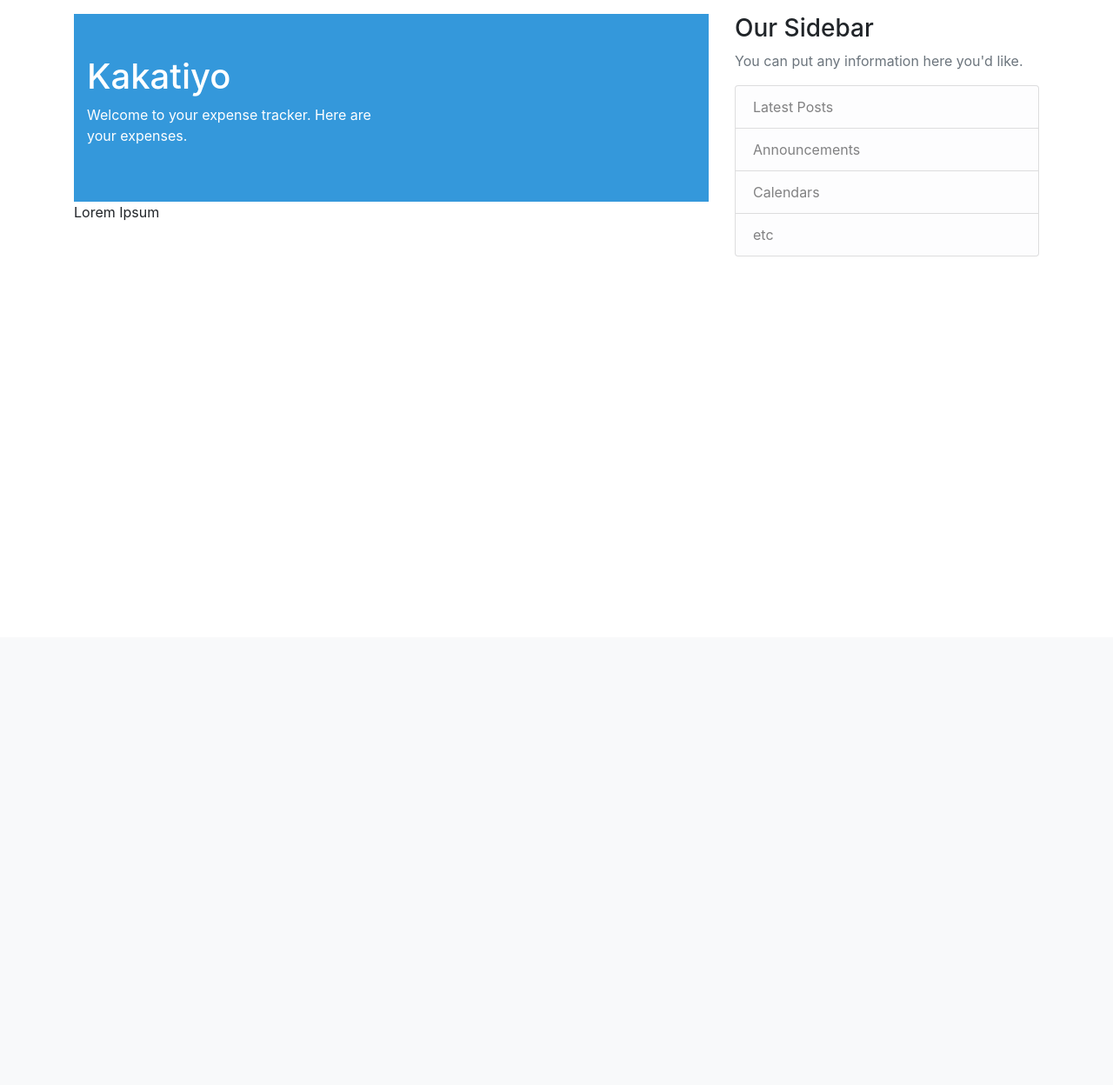
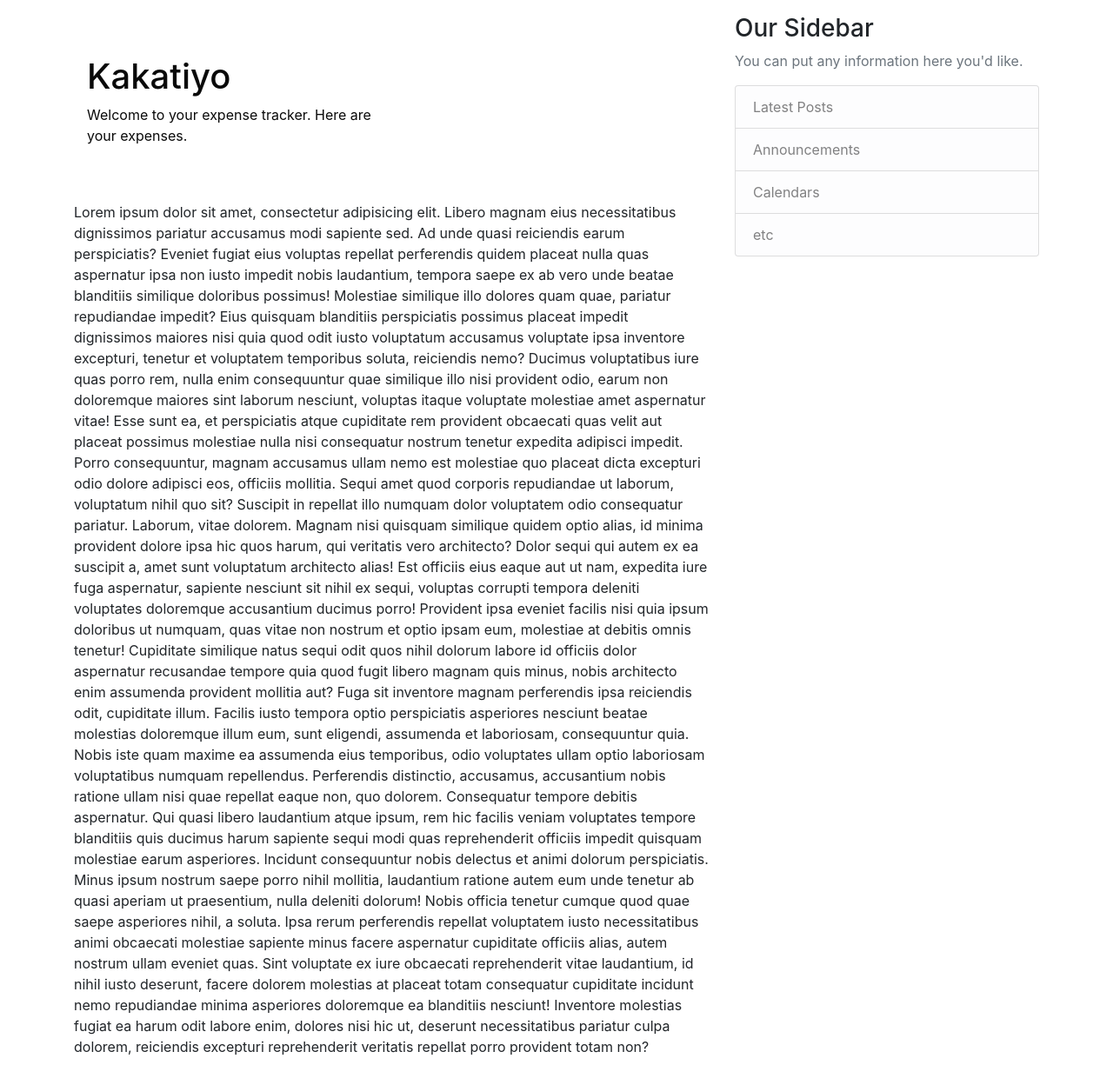
Before and after one commit to PeterOsoo/expense-tracker-cg, a Django app: page / in a window 1280 px wide. Shown: the part 67-1315 px from the top of the page at 87% size. Before the commit the page ends 362 px from the top, so only its background shows below. Run offline with Django 4.2, Linux system fonts and the light colour scheme; some libraries are stand-ins or nearby versions.

Commit message:
add content to home page

```diff
--- a/tracker/templates/home.html
+++ b/tracker/templates/home.html
@@ -1,7 +1,7 @@
 {% extends 'base.html' %} {% block content %}
 
 <!-- header  -->
-<header class="py-5" style="background-color: #3498db; color: #fff">
+<header class="py-5" style="color: #0a0a0a">
 	<div class="container">
 		<div class="row">
 			<div class="col-md-6">
@@ -12,5 +12,57 @@
 	</div>
 </header>
 
-<p>Lorem Ipsum</p>
+<p>
+	Lorem ipsum dolor sit amet, consectetur adipisicing elit. Libero magnam eius
+	necessitatibus dignissimos pariatur accusamus modi sapiente sed. Ad unde quasi
+	reiciendis earum perspiciatis? Eveniet fugiat eius voluptas repellat
+	perferendis quidem placeat nulla quas aspernatur ipsa non iusto impedit nobis
+	laudantium, tempora saepe ex ab vero unde beatae blanditiis similique
+	doloribus possimus! Molestiae similique illo dolores quam quae, pariatur
+	repudiandae impedit? Eius quisquam blanditiis perspiciatis possimus placeat
+	impedit dignissimos maiores nisi quia quod odit iusto voluptatum accusamus
+	voluptate ipsa inventore excepturi, tenetur et voluptatem temporibus soluta,
+	reiciendis nemo? Ducimus voluptatibus iure quas porro rem, nulla enim
+	consequuntur quae similique illo nisi provident odio, earum non doloremque
+	maiores sint laborum nesciunt, voluptas itaque voluptate molestiae amet
+	aspernatur vitae! Esse sunt ea, et perspiciatis atque cupiditate rem provident
+	obcaecati quas velit aut placeat possimus molestiae nulla nisi consequatur
+	nostrum tenetur expedita adipisci impedit. Porro consequuntur, magnam
+	accusamus ullam nemo est molestiae quo placeat dicta excepturi odio dolore
+	adipisci eos, officiis mollitia. Sequi amet quod corporis repudiandae ut
+	laborum, voluptatum nihil quo sit? Suscipit in repellat illo numquam dolor
+	voluptatem odio consequatur pariatur. Laborum, vitae dolorem. Magnam nisi
+	quisquam similique quidem optio alias, id minima provident dolore ipsa hic
+	quos harum, qui veritatis vero architecto? Dolor sequi qui autem ex ea
+	suscipit a, amet sunt voluptatum architecto alias! Est officiis eius eaque aut
+	ut nam, expedita iure fuga aspernatur, sapiente nesciunt sit nihil ex sequi,
+	voluptas corrupti tempora deleniti voluptates doloremque accusantium ducimus
+	porro! Provident ipsa eveniet facilis nisi quia ipsum doloribus ut numquam,
+	quas vitae non nostrum et optio ipsam eum, molestiae at debitis omnis tenetur!
+	Cupiditate similique natus sequi odit quos nihil dolorum labore id officiis
+	dolor aspernatur recusandae tempore quia quod fugit libero magnam quis minus,
+	nobis architecto enim assumenda provident mollitia aut? Fuga sit inventore
+	magnam perferendis ipsa reiciendis odit, cupiditate illum. Facilis iusto
+	tempora optio perspiciatis asperiores nesciunt beatae molestias doloremque
+	illum eum, sunt eligendi, assumenda et laboriosam, consequuntur quia. Nobis
+	iste quam maxime ea assumenda eius temporibus, odio voluptates ullam optio
+	laboriosam voluptatibus numquam repellendus. Perferendis distinctio,
+	accusamus, accusantium nobis ratione ullam nisi quae repellat eaque non, quo
+	dolorem. Consequatur tempore debitis aspernatur. Qui quasi libero laudantium
+	atque ipsum, rem hic facilis veniam voluptates tempore blanditiis quis ducimus
+	harum sapiente sequi modi quas reprehenderit officiis impedit quisquam
+	molestiae earum asperiores. Incidunt consequuntur nobis delectus et animi
+	dolorum perspiciatis. Minus ipsum nostrum saepe porro nihil mollitia,
+	laudantium ratione autem eum unde tenetur ab quasi aperiam ut praesentium,
+	nulla deleniti dolorum! Nobis officia tenetur cumque quod quae saepe
+	asperiores nihil, a soluta. Ipsa rerum perferendis repellat voluptatem iusto
+	necessitatibus animi obcaecati molestiae sapiente minus facere aspernatur
+	cupiditate officiis alias, autem nostrum ullam eveniet quas. Sint voluptate ex
+	iure obcaecati reprehenderit vitae laudantium, id nihil iusto deserunt, facere
+	dolorem molestias at placeat totam consequatur cupiditate incidunt nemo
+	repudiandae minima asperiores doloremque ea blanditiis nesciunt! Inventore
+	molestias fugiat ea harum odit labore enim, dolores nisi hic ut, deserunt
+	necessitatibus pariatur culpa dolorem, reiciendis excepturi reprehenderit
+	veritatis repellat porro provident totam non?
+</p>
 {% endblock content %}
```
